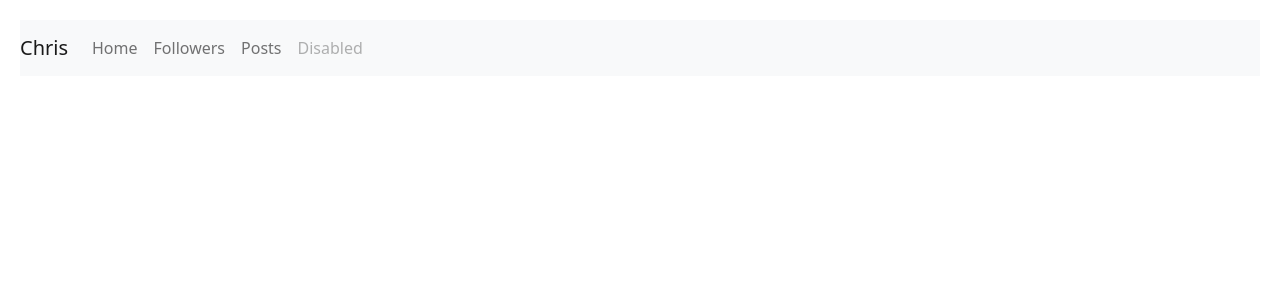
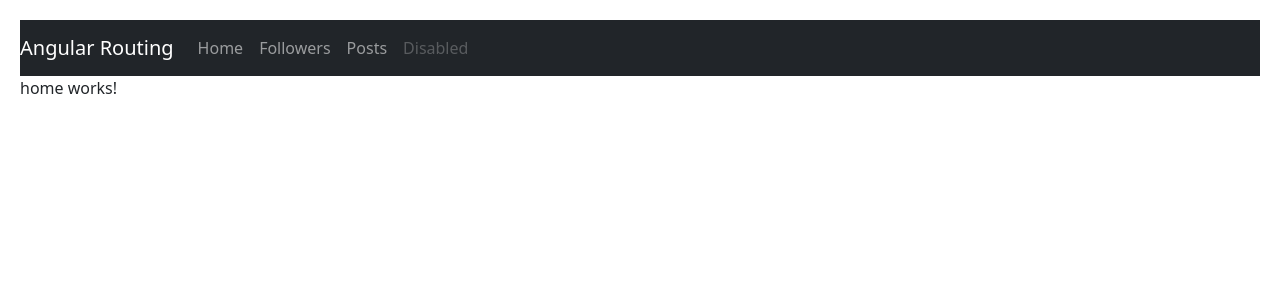
Before and after one commit to Brainykat/kuiva, an Angular app: page / in a window 1280 px wide. Shown: the top 300 px of the page. Built offline with nearby package versions, Linux system fonts and the light colour scheme.

Commit message:
routing simple

```diff
--- a/src/app/app.component.html
+++ b/src/app/app.component.html
@@ -1,6 +1,6 @@
 
 <navbar></navbar>
-
+<router-outlet></router-outlet>
  <!--<app-github-followers></app-github-followers>
 <app-posts></app-posts>
 
--- a/src/app/github-followers/github-followers.component.html
+++ b/src/app/github-followers/github-followers.component.html
@@ -1,12 +1,12 @@
 <div *ngFor="let follower of followers" class="media">
     <div class="media-left">
-      <a href="#">
+      <a [routerLink]="['/followers', follower.id]">
         <img class="avatar media-object" src="{{ follower.avatar_url }}" alt="...">
       </a>
     </div>
     <div class="media-body">
       <h4 class="media-heading">
-        <a href="#">{{ follower.login }}</a>
+        <a [routerLink]="['/followers', follower.id]">{{ follower.login }}</a>
       </h4>
       <a href="follower.html_url">{{ follower.html_url }}</a>
     </div>
--- /dev/null
+++ b/src/app/github-profile/github-profile.component.html
@@ -0,0 +1 @@
+<p>github-profile works!</p>
--- a/src/app/github-profile/github-profile.component.ts
+++ b/src/app/github-profile/github-profile.component.ts
@@ -13,6 +13,7 @@ export class GithubProfileComponent implements OnInit {
   ngOnInit(): void {
     //If you dont allow next| prev on same page you can use snapshot
     //this.route.snapshot.paramMap.get('id');
+    //else use observable
     this.route.paramMap
       .subscribe(params => {
           //console.log(params);
--- a/src/app/navbar/navbar.component.html
+++ b/src/app/navbar/navbar.component.html
@@ -1,18 +1,18 @@
-<nav class="navbar navbar-expand-lg navbar-light bg-light">
-    <a class="navbar-brand" href="#">Chris</a>
+<nav class="navbar navbar-expand-lg navbar-dark bg-dark">
+    <a class="navbar-brand" href="#">Angular Routing</a>
     <button class="navbar-toggler" type="button" data-toggle="collapse" data-target="#navbarNav" aria-controls="navbarNav" aria-expanded="false" aria-label="Toggle navigation">
       <span class="navbar-toggler-icon"></span>
     </button>
     <div class="collapse navbar-collapse" id="navbarNav">
       <ul class="navbar-nav">
-        <li class="nav-item active">
-          <a class="nav-link" href="#">Home </a>
+        <li class="nav-item" routerLinkActive="active current">
+          <a class="nav-link" routerLink="">Home </a>
         </li>
-        <li class="nav-item">
-          <a class="nav-link" href="#">Followers</a>
+        <li class="nav-item" routerLinkActive="active current">
+          <a class="nav-link" routerLink="followers">Followers</a>
         </li>
-        <li class="nav-item">
-          <a class="nav-link" href="#">Posts</a>
+        <li class="nav-item" routerLinkActive="active current">
+          <a class="nav-link" routerLink="posts">Posts</a>
         </li>
         <li class="nav-item">
           <a class="nav-link disabled" href="#">Disabled</a>
--- /dev/null
+++ b/src/app/not-found/not-found.component.html
@@ -0,0 +1 @@
+<p>not-found works!</p>
--- /dev/null
+++ b/src/app/not-found/not-found.component.ts
@@ -0,0 +1,15 @@
+import { Component, OnInit } from '@angular/core';
+
+@Component({
+  selector: 'app-not-found',
+  templateUrl: './not-found.component.html',
+  styleUrls: ['./not-found.component.scss']
+})
+export class NotFoundComponent implements OnInit {
+
+  constructor() { }
+
+  ngOnInit(): void {
+  }
+
+}
--- a/src/app/posts/posts.component.html
+++ b/src/app/posts/posts.component.html
@@ -5,9 +5,10 @@
   <li
     *ngFor="let post of posts"
     class="list-group-item">
+
+    {{ post.title }}
     <button
       (click)="deletePost(post)"
-      class="btn btn-default btn-sm">Delete</button>
-    {{ post.title }}
+      class="btn btn-danger btn-sm float-end">Delete</button>
   </li>
 </ul>
```
Also changed, not shown: src/app/app.module.ts (+22 -1 lines), src/app/github-profile/github-profile.component.scss (added), src/app/not-found/not-found.component.scss (added), 2 other files (tests, documents, lock files or other folders).
